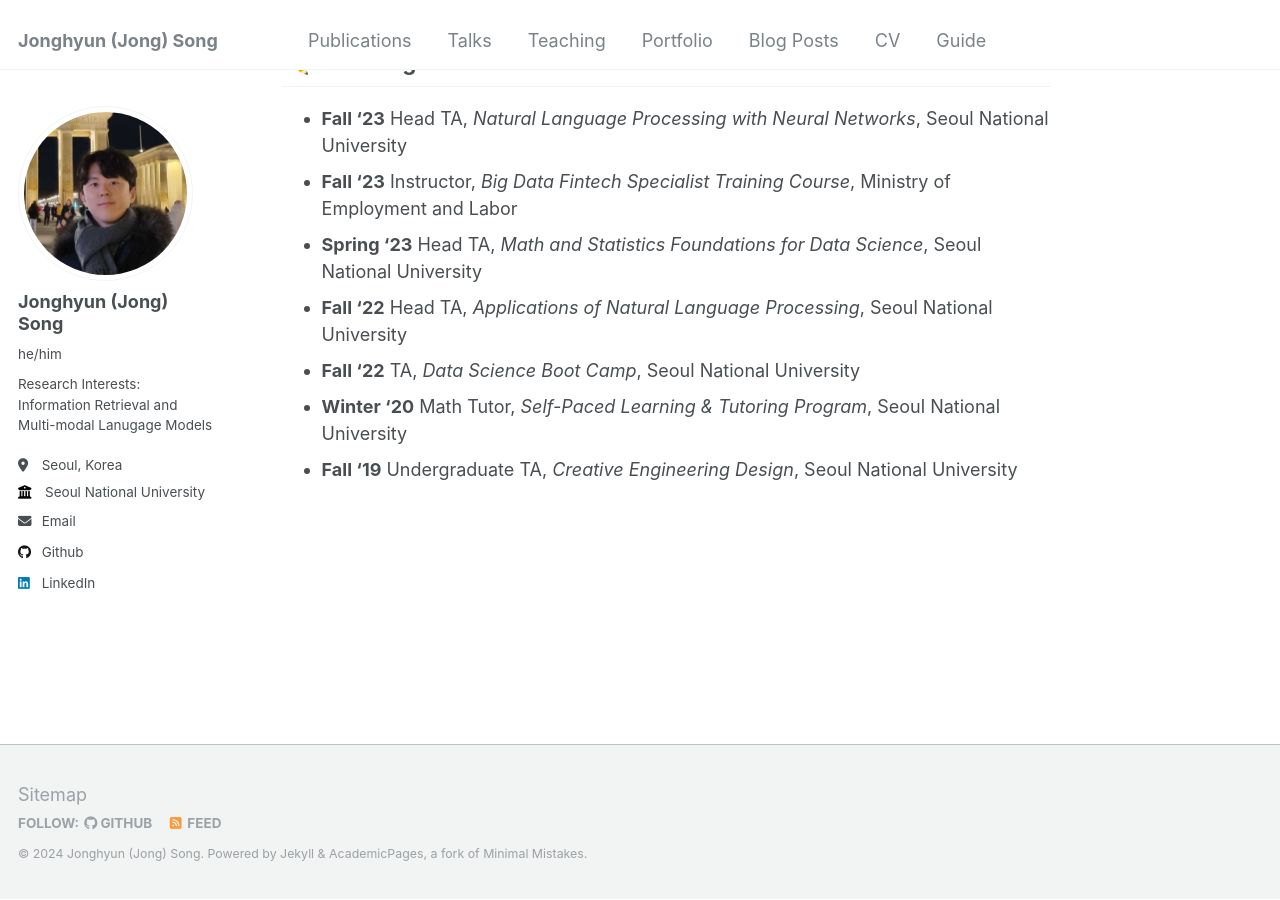
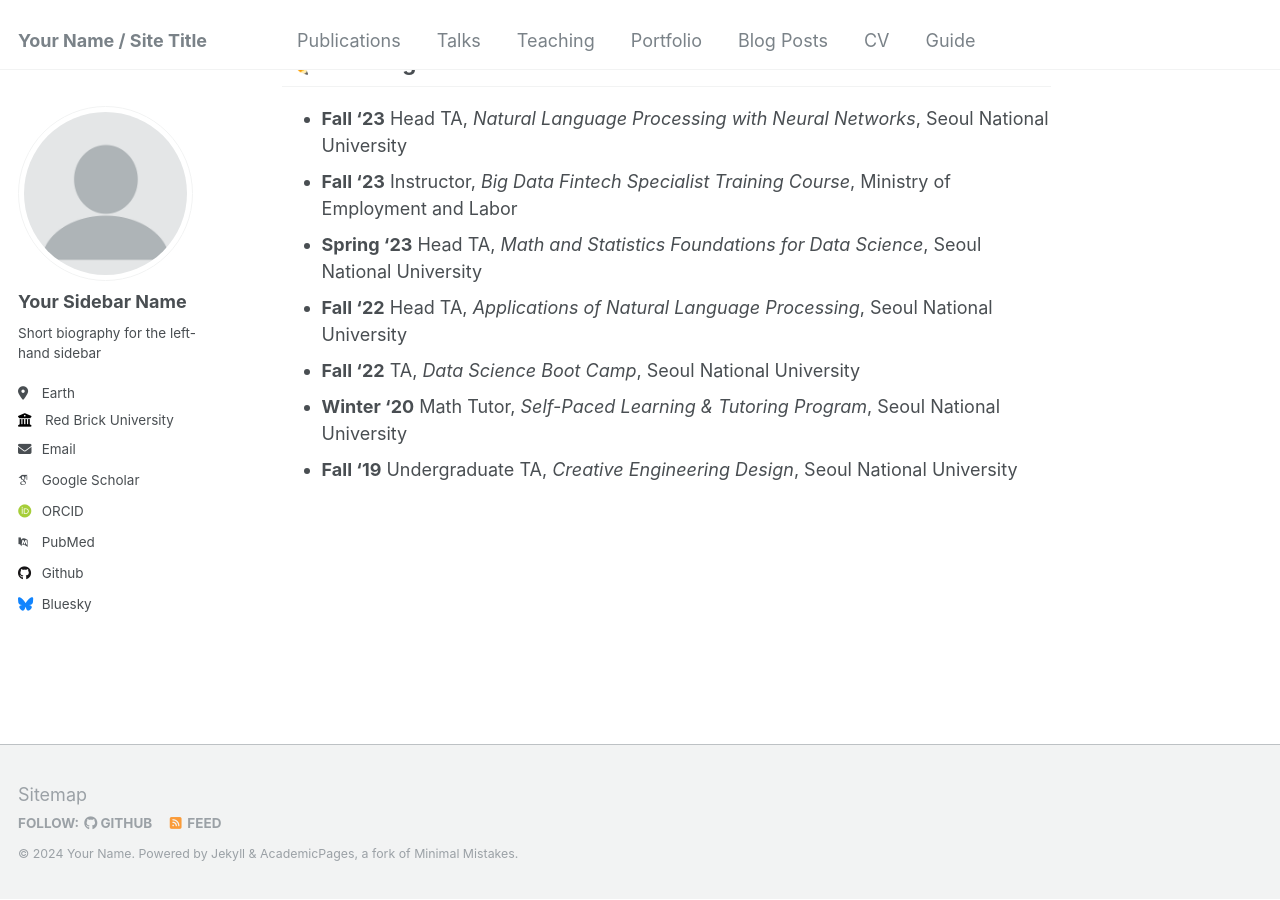
Before and after one commit to yc-song/yc-song.github.io, a Jekyll site: the page built from _pages/about.md, in a window 1280 px wide and 900 px high, scrolled down 1548 px. Built offline with Jekyll 4.4.1, drawn with Linux system fonts in a browser that asks for light colours; emoji names are drawn with the system emoji font; some web fonts are replaced.

Commit message:
Update _config.yml

```diff
--- a/_config.yml
+++ b/_config.yml
@@ -8,43 +8,47 @@
 
 # Basic Site Settings
 locale                   : "en-US"
-title                    : "Jonghyun (Jong) Song"
+title                    : "Your Name / Site Title"
 title_separator          : "-"
-name                     : &name "Jonghyun (Jong) Song"
-description              : &description "Research Interests: Information Retrieval and Multi-modal Lanugage Models"
-url                      : https://jongsong.github.io # the base hostname & protocol for your site e.g. "https://mmistakes.github.io"
+name                     : &name "Your Name"
+description              : &description "personal description"
+url                      : https://academicpages.github.io # the base hostname & protocol for your site e.g. "https://mmistakes.github.io"
 baseurl                  : "" # the subpath of your site, e.g. "/blog"
-repository               : "https://github.com/yc-song"
+repository               : "academicpages/academicpages.github.io"
 
 # Site Author - The following control what appear as part of the author content on the side bar.
 #               If a field is blank the icon and link will not appear, otherwise it will be shown.
 #               Additional customization can be done by editing /_includes/author-profile.html
 author:
   # Biographic information
-  avatar           : "ps.png"
-  name             : "Jonghyun (Jong) Song"
-  pronouns         : "he/him"
-  bio              : "Research Interests: Information Retrieval and Multi-modal Lanugage Models"
-  location         : "Seoul, Korea"
-  employer         : "Seoul National University"
+  avatar           : "profile.png"
+  name             : "Your Sidebar Name"
+  pronouns         : # example: "she/her"
+  bio              : "Short biography for the left-hand sidebar"
+  location         : "Earth"
+  employer         : "Red Brick University"
   uri              : # URL
-  email            : "hyeongoon11@snu.ac.kr"
+  email            : "none@example.org"
 
   # Academic websites
   arxiv            : # URL - Update with the correct link to your profile
+  googlescholar    : "https://scholar.google.com/citations?user=PS_CX0AAAAAJ"
   impactstory      : # URL
+  orcid            : "http://orcid.org/yourorcidurl"
   semantic         : # URL
+  pubmed           : "https://www.ncbi.nlm.nih.gov/pubmed/?term=john+snow"
   researchgate     : # URL
 
   # Repositories and software development
   bitbucket        : # Username - Update with your username on the site
   codepen          : # Username
   dribbble         : # Username
-  github           : "yc-song"
+  github           : "academicpages"
   kaggle           : # Username
   stackoverflow    : # User number or user number and name (i.e., use "1" or "1/jeff-atwood")
 
   # Social media
+  bluesky          : "bsky.app" # Replace this with you Bluesky username
   facebook         : # Username
   flickr           : # Username
   foursquare       : # Username
@@ -53,7 +57,7 @@ author:
   keybase          : # Username
   instagram        : # Username
   lastfm           : # Username
-  linkedin         : "https://www.linkedin.com/in/jonghyun-song-244715226/"
+  linkedin         : # Username
   mastodon         : # URL
   medium           : # URL
   pinterest        : # Username
```
